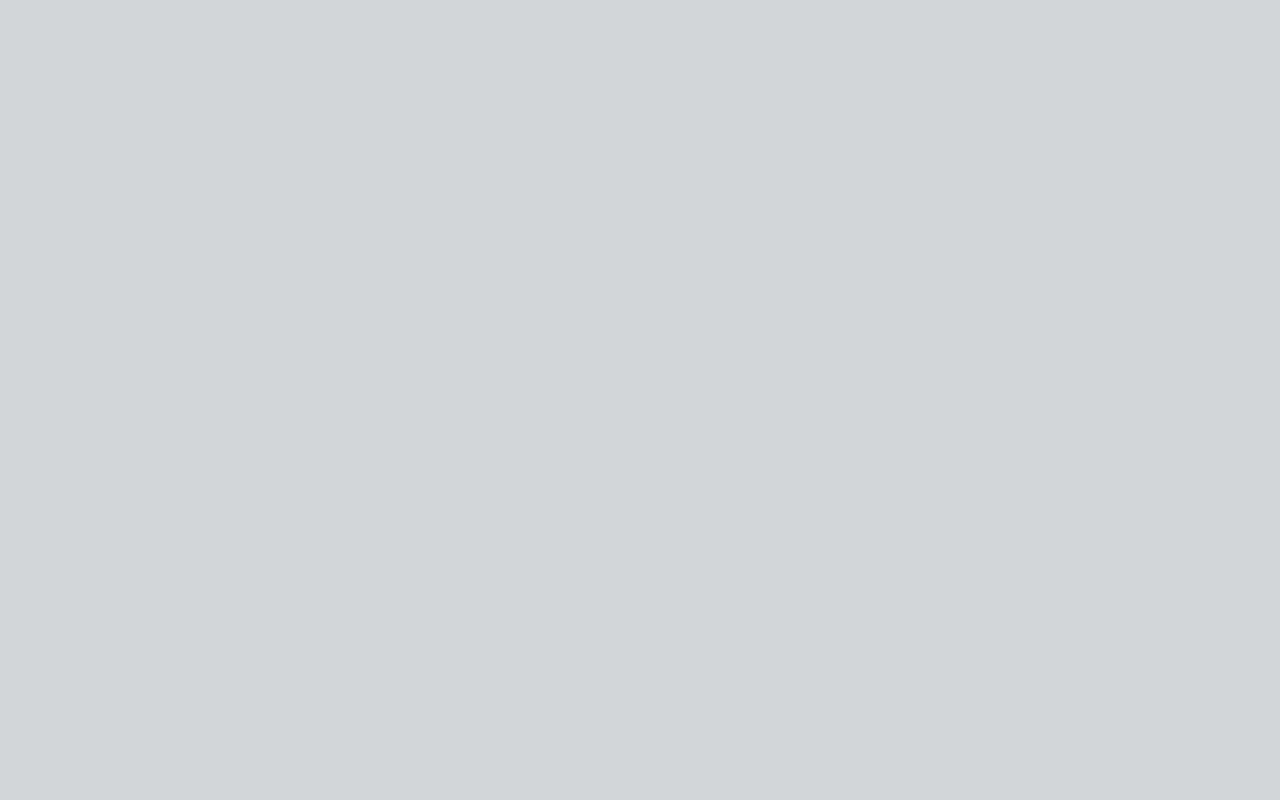
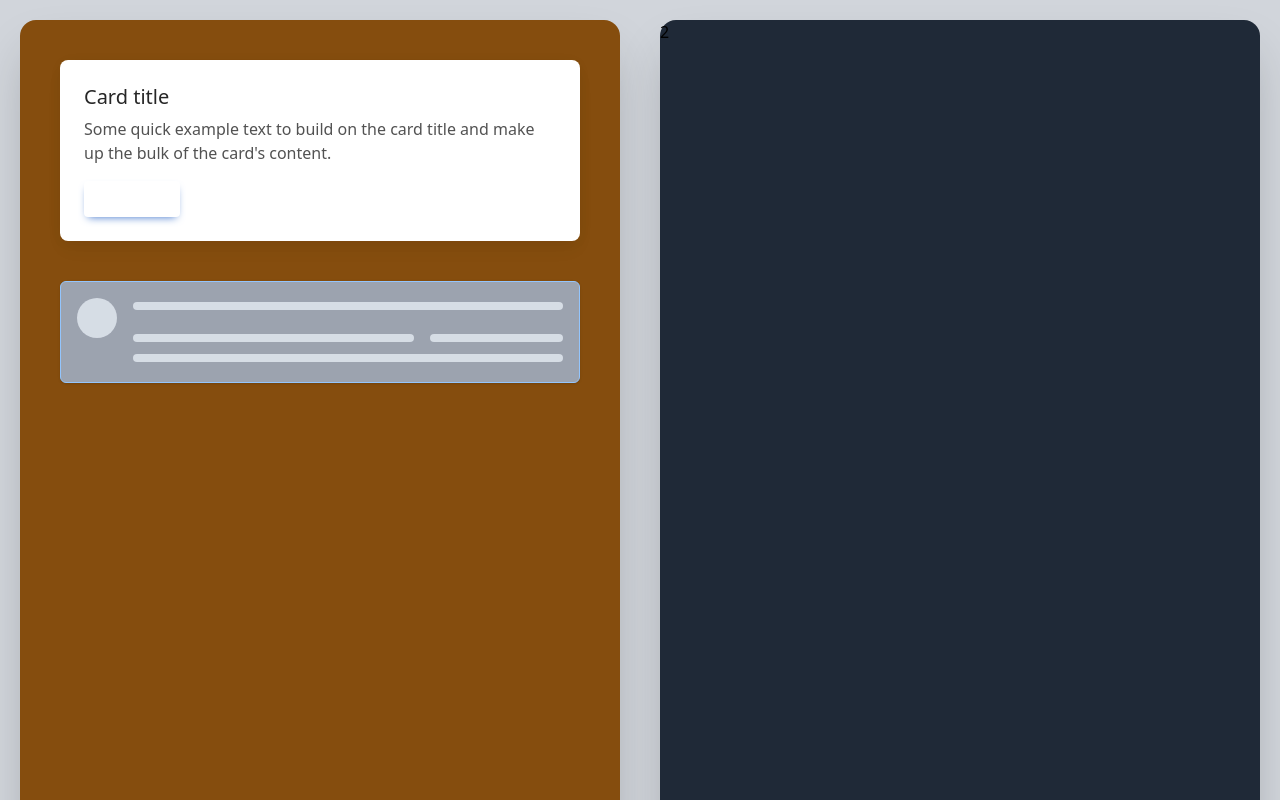
Before and after one commit to mohamed-siraj/react-simple-dashboard, a React (Create React App) app: page / in a window 1280 px wide. Shown: the top 800 px of the page. Built offline with nearby package versions, Linux system fonts and the light colour scheme.

Commit message:
created user list

```diff
--- a/src/pages/dashboard/Dashboard.page.tsx
+++ b/src/pages/dashboard/Dashboard.page.tsx
@@ -1,10 +1,21 @@
 import React from "react";
+import { UserListComponent } from "./dashboard-components";
 
 
 class DashboardPage extends React.Component {
 
     render(): React.ReactNode {
-        return(<></>);
+        return (<>
+            <div className="grid lg:grid-cols-2 sm:grid-cols-1">
+                <div className="bg-yellow-800 m-5 h-[58rem] rounded-2xl shadow-2xl">
+                    <UserListComponent/>
+                </div>
+
+                <div className="bg-gray-800 m-5 h-[58rem] rounded-2xl shadow-2xl">
+                    <h5>2</h5>
+                </div>
+            </div>
+        </>);
     }
 };
 
--- /dev/null
+++ b/src/pages/dashboard/dashboard-components/index.tsx
@@ -0,0 +1 @@
+export {default as UserListComponent} from './user-list/User-list.component';
--- /dev/null
+++ b/src/pages/dashboard/dashboard-components/user-list/User-list.component.tsx
@@ -0,0 +1,29 @@
+import React from "react";
+import { AnimatePulseUserListComponent } from "./user-list.components";
+
+const UserListComponent: React.FunctionComponent = () => {
+
+    return (<>
+        <div
+            className="block rounded-lg bg-white p-6 shadow-[0_2px_15px_-3px_rgba(0,0,0,0.07),0_10px_20px_-2px_rgba(0,0,0,0.04)] dark:bg-neutral-700 m-10">
+            <h5
+                className="mb-2 text-xl font-medium leading-tight text-neutral-800 dark:text-neutral-50">
+                Card title
+            </h5>
+            <p className="mb-4 text-base text-neutral-600 dark:text-neutral-200">
+                Some quick example text to build on the card title and make up the bulk
+                of the card's content.
+            </p>
+            <button
+                type="button"
+                className="inline-block rounded bg-primary px-6 pb-2 pt-2.5 text-xs font-medium uppercase leading-normal text-white shadow-[0_4px_9px_-4px_#3b71ca] transition duration-150 ease-in-out hover:bg-primary-600 hover:shadow-[0_8px_9px_-4px_rgba(59,113,202,0.3),0_4px_18px_0_rgba(59,113,202,0.2)] focus:bg-primary-600 focus:shadow-[0_8px_9px_-4px_rgba(59,113,202,0.3),0_4px_18px_0_rgba(59,113,202,0.2)] focus:outline-none focus:ring-0 active:bg-primary-700 active:shadow-[0_8px_9px_-4px_rgba(59,113,202,0.3),0_4px_18px_0_rgba(59,113,202,0.2)] dark:shadow-[0_4px_9px_-4px_rgba(59,113,202,0.5)] dark:hover:shadow-[0_8px_9px_-4px_rgba(59,113,202,0.2),0_4px_18px_0_rgba(59,113,202,0.1)] dark:focus:shadow-[0_8px_9px_-4px_rgba(59,113,202,0.2),0_4px_18px_0_rgba(59,113,202,0.1)] dark:active:shadow-[0_8px_9px_-4px_rgba(59,113,202,0.2),0_4px_18px_0_rgba(59,113,202,0.1)]"
+                data-te-ripple-init
+                data-te-ripple-color="light">
+                Button
+            </button>
+        </div>
+        <AnimatePulseUserListComponent/>
+    </>);
+};
+
+export default UserListComponent;
--- /dev/null
+++ b/src/pages/dashboard/dashboard-components/user-list/user-list.components/Animate-pulse.user-list-component.tsx
@@ -0,0 +1,22 @@
+import React from "react";
+
+const AnimatePulseUserListComponent: React.FunctionComponent = () => {
+
+    return (<div className="border border-blue-300 shadow rounded-md p-4 m-10 bg-gray-400">
+        <div className="animate-pulse flex space-x-4">
+            <div className="rounded-full bg-slate-200 h-10 w-10"></div>
+            <div className="flex-1 space-y-6 py-1">
+                <div className="h-2 bg-slate-200 rounded"></div>
+                <div className="space-y-3">
+                    <div className="grid grid-cols-3 gap-4">
+                        <div className="h-2 bg-slate-200 rounded col-span-2"></div>
+                        <div className="h-2 bg-slate-200 rounded col-span-1"></div>
+                    </div>
+                    <div className="h-2 bg-slate-200 rounded"></div>
+                </div>
+            </div>
+        </div>
+    </div>);
+};
+
+export default AnimatePulseUserListComponent;
--- /dev/null
+++ b/src/pages/dashboard/dashboard-components/user-list/user-list.components/index.tsx
@@ -0,0 +1 @@
+export {default as AnimatePulseUserListComponent} from './Animate-pulse.user-list-component'
--- a/src/pages/login/Login.page.tsx
+++ b/src/pages/login/Login.page.tsx
@@ -1,8 +1,6 @@
 import React from "react";
 
 class LoginPage extends React.Component {
-
-
 
     render(): React.ReactNode {
         return (<>
```
Also changed, not shown: 1 other file (tests, documents, lock files or other folders).
